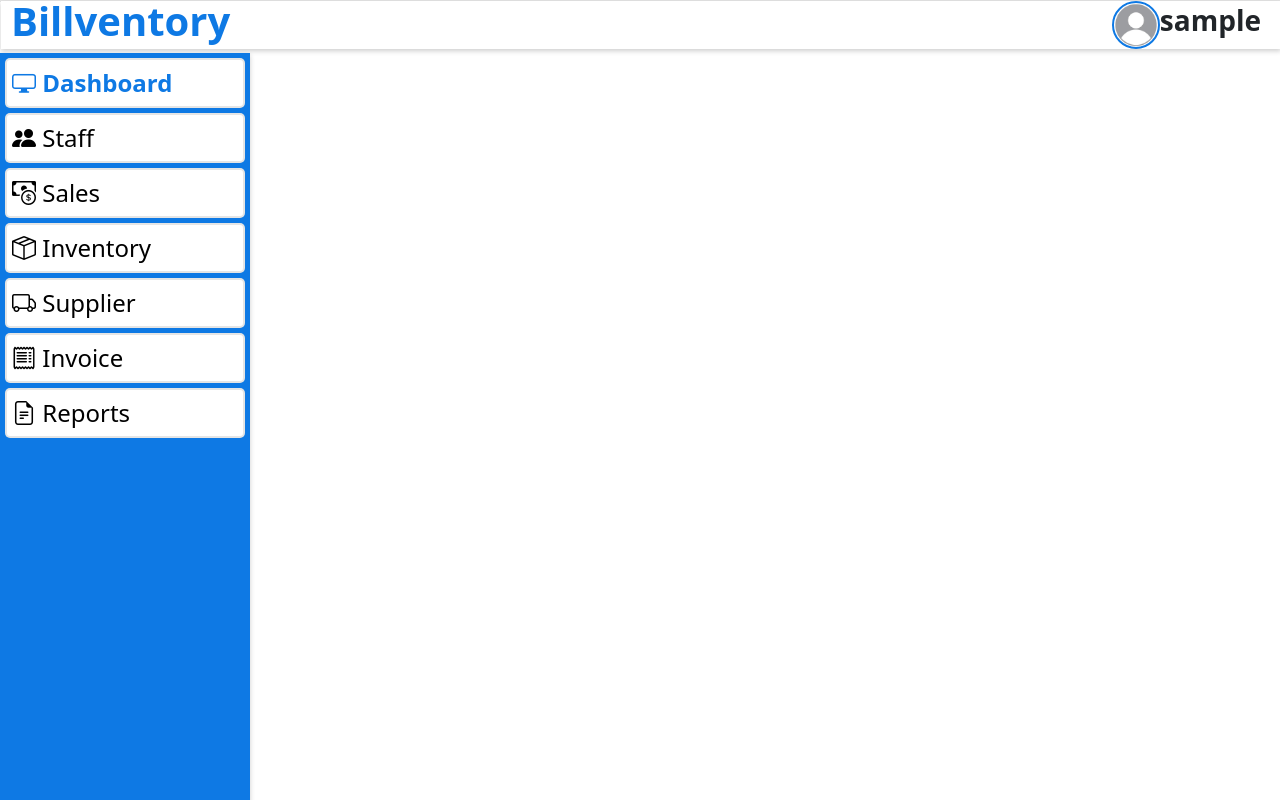
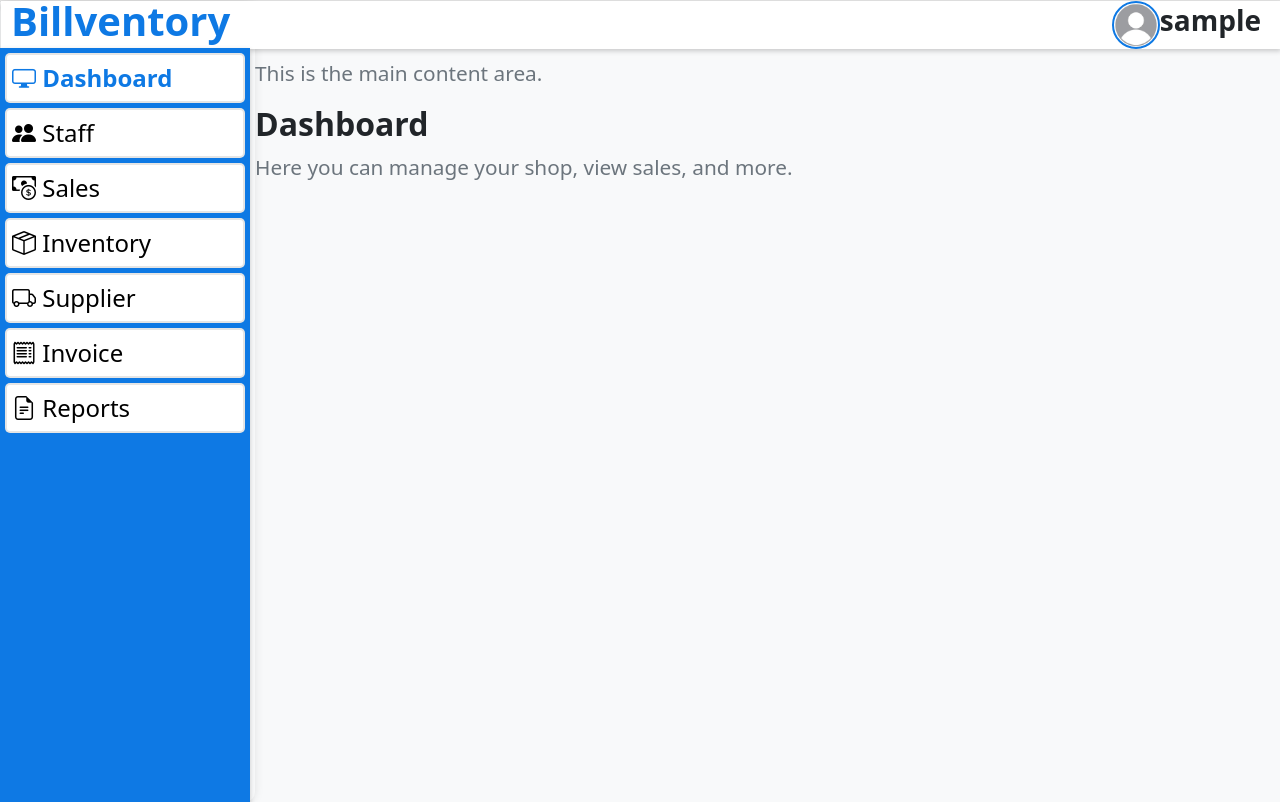
Before and after one commit to gysenn/Billventory, a PHP site: page /user_dashboard.php in a window 1280 px wide. Run offline with PHP 8.4, Linux system fonts and the light colour scheme; the visitor is signed in with stand-in values (Sample User, id 1).

Commit message:
made some changes in user dashboard

```diff
--- a/assets/css/shopowner/user_dashboard_style.css
+++ b/assets/css/shopowner/user_dashboard_style.css
@@ -35,8 +35,16 @@
     width: 100%;
     border: 1px solid var(--shadow-border);
 }
+main{
+    display: flex;
+    width: 100%;
+    height: 100vh;
+    background-color: var(--background-color);
+}.contentframe{
+
+}
 .sliderframe{
-    width: auto;
+    width: 255px;
     height: 100%;
     overflow: hidden;
     border-radius: 10px;
--- a/assets/css/slider_menu.css
+++ b/assets/css/slider_menu.css
@@ -25,7 +25,7 @@
 /*   Slider Menu Styles  */
 .slidermenu {
     position: fixed;
-    top: 3.3rem;
+    top: 3rem;
     left: 0px; /* Hide the menu off-screen */
     width: 250px;
     height: 100%;
--- a/templates/shopowner/slidemenu.php
+++ b/templates/shopowner/slidemenu.php
@@ -17,7 +17,7 @@
         <div class="sildemenu__content">
             <ul>
                 <li><a id="Dashboard" href="user_dashboard.php"><i class="bi bi-display"></i> Dashboard</a></li>
-                <li><a id="Staff" href="#sta"><i class="bi bi-people-fill"></i> Staff</a></li>
+                <li><a id="Staff" href="user_staffmanagment_page.php"><i class="bi bi-people-fill"></i> Staff</a></li>
                 <li><a id="Sales" href="#Sales"><i class="bi bi-cash-coin"></i> Sales</a></li>
                 <li><a id="Inventory" href="#portfolio"><i class="bi bi-box-seam"></i> Inventory</a></li>
                 <li><a id="Supplier" href="#portfolio"><i class="bi bi-truck"></i> Supplier</a></li>
--- a/user_dashboard.php
+++ b/user_dashboard.php
@@ -20,6 +20,14 @@
    </div>
     <main>
     <div class="sliderframe"><?php include 'templates/shopowner/slidemenu.php';?></div>
+    <div class="contentframe">
+        <div class="contentframe__content">
+            <h1>Welcome to the User Dashboard</h1>
+            <p>This is the main content area.</p>
+        </div>
+        <div class="contentframe__content">
+            <h2>Dashboard</h2>
+            <p>Here you can manage your shop, view sales, and more.</p>
     </main>
     <footer>
 
```
